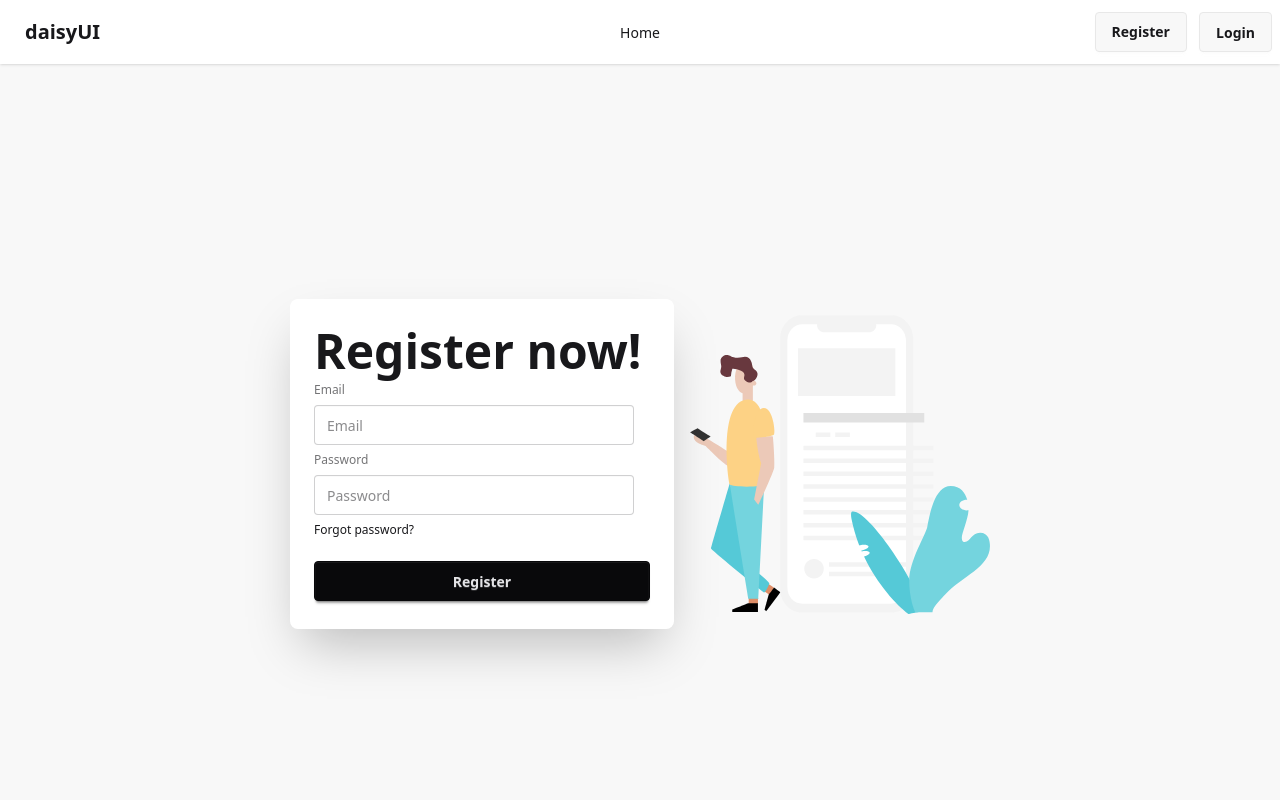
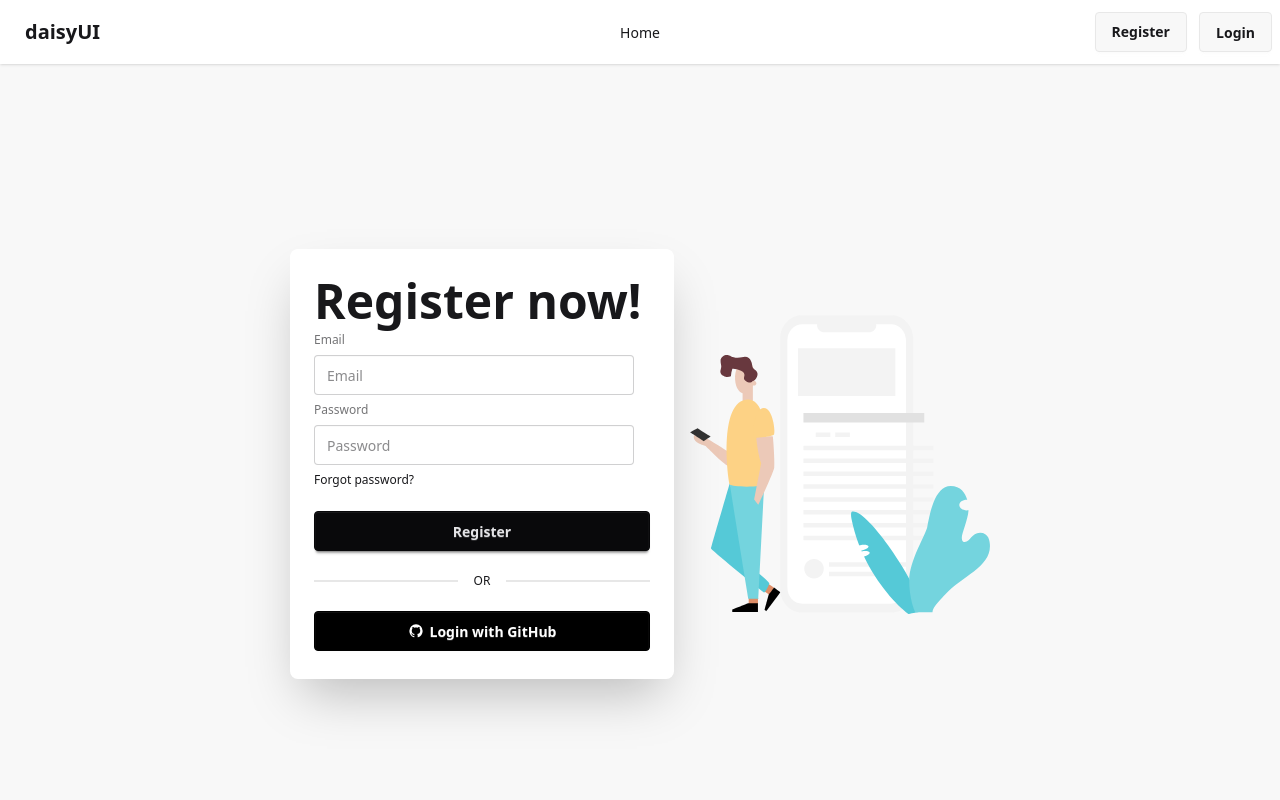
Before and after one commit to AnikaTabassum786/job-portal-client, a React (Vite) app: page /register in a window 1280 px wide. Shown: the top 800 px of the page. Built offline with nearby package versions, Linux system fonts and the light colour scheme; no server answers.

Commit message:
Add Google Log in

```diff
--- a/src/contexts/AuthProvider.jsx
+++ b/src/contexts/AuthProvider.jsx
@@ -1,7 +1,9 @@
 import React, { useEffect, useState } from 'react';
 import { AuthContext } from './AuthContext';
 import { auth } from '../firebase/firebase.init';
-import { createUserWithEmailAndPassword, onAuthStateChanged, signInWithEmailAndPassword, signOut } from 'firebase/auth';
+import { createUserWithEmailAndPassword, GoogleAuthProvider, onAuthStateChanged, signInWithEmailAndPassword, signInWithPopup, signOut } from 'firebase/auth';
+
+const provider = new GoogleAuthProvider();
 
 const AuthProvider = ({ children }) => {
     const [user,setUser] = useState(null)
@@ -15,6 +17,10 @@
     const signInUser=( email, password)=>{
         setLoading(true)
         return signInWithEmailAndPassword(auth,email,password)
+    }
+    const signInWithGoogleLogin=()=>{
+        setLoading(true)
+        return signInWithPopup(auth, provider)
     }
 
     const signOutUser=()=>{
@@ -40,7 +46,8 @@
         loading,
         setLoading,
         signInUser,
-        signOutUser
+        signOutUser,
+        signInWithGoogleLogin
     }
     return (
         <AuthContext value={authInfo}>
--- a/src/pages/Login/Login.jsx
+++ b/src/pages/Login/Login.jsx
@@ -2,6 +2,7 @@
 import loginAnimation from '../../assets/lottie/login.json'
 import Lottie from 'lottie-react';
 import { AuthContext } from '../../contexts/AuthContext';
+import SocialLogin from '../../shared/SocialLogin';
 
 const Login = () => {
 
@@ -44,6 +45,7 @@
               <input name='password' type="password" className="input" placeholder="Password" />
               <div><a className="link link-hover">Forgot password?</a></div>
               <button className="btn btn-neutral mt-4">Login</button>
+              <SocialLogin></SocialLogin>
             </form>
           </div>
         </div>
--- a/src/pages/Register/Register.jsx
+++ b/src/pages/Register/Register.jsx
@@ -2,6 +2,7 @@
 import React, { use } from 'react';
 import registerLottie from '../../assets/lottie/Animation - 1748244310739.json'
 import { AuthContext } from '../../contexts/AuthContext';
+import SocialLogin from '../../shared/SocialLogin';
 
 const Register = () => {
 
@@ -42,6 +43,7 @@
           <input name='password' type="password" className="input" placeholder="Password" />
           <div><a className="link link-hover">Forgot password?</a></div>
           <button className="btn btn-neutral mt-4">Register</button>
+          <SocialLogin></SocialLogin>
         </form>
       </div>
     </div>
--- /dev/null
+++ b/src/shared/SocialLogin.jsx
@@ -0,0 +1,27 @@
+import React, { use } from 'react';
+import { AuthContext } from '../contexts/AuthContext';
+
+const SocialLogin = () => {
+    const {signInWithGoogleLogin} = use(AuthContext)
+
+    const handleGooglelogin=()=>{
+        signInWithGoogleLogin()
+        .then(result=>{
+            console.log(result)
+        })
+        .catch(error=>{
+            console.log(error)
+        })
+    }
+    return (
+        <>
+            <div className="divider">OR</div>
+            <button onClick={handleGooglelogin} className="btn bg-black text-white border-black">
+                <svg aria-label="GitHub logo" width="16" height="16" xmlns="http://www.w3.org/2000/svg" viewBox="0 0 24 24"><path fill="white" d="M12,2A10,10 0 0,0 2,12C2,16.42 4.87,20.17 8.84,21.5C9.34,21.58 9.5,21.27 9.5,21C9.5,20.77 9.5,20.14 9.5,19.31C6.73,19.91 6.14,17.97 6.14,17.97C5.68,16.81 5.03,16.5 5.03,16.5C4.12,15.88 5.1,15.9 5.1,15.9C6.1,15.97 6.63,16.93 6.63,16.93C7.5,18.45 8.97,18 9.54,17.76C9.63,17.11 9.89,16.67 10.17,16.42C7.95,16.17 5.62,15.31 5.62,11.5C5.62,10.39 6,9.5 6.65,8.79C6.55,8.54 6.2,7.5 6.75,6.15C6.75,6.15 7.59,5.88 9.5,7.17C10.29,6.95 11.15,6.84 12,6.84C12.85,6.84 13.71,6.95 14.5,7.17C16.41,5.88 17.25,6.15 17.25,6.15C17.8,7.5 17.45,8.54 17.35,8.79C18,9.5 18.38,10.39 18.38,11.5C18.38,15.32 16.04,16.16 13.81,16.41C14.17,16.72 14.5,17.33 14.5,18.26C14.5,19.6 14.5,20.68 14.5,21C14.5,21.27 14.66,21.59 15.17,21.5C19.14,20.16 22,16.42 22,12A10,10 0 0,0 12,2Z"></path></svg>
+                Login with GitHub
+            </button>
+        </>
+    );
+};
+
+export default SocialLogin;
```
